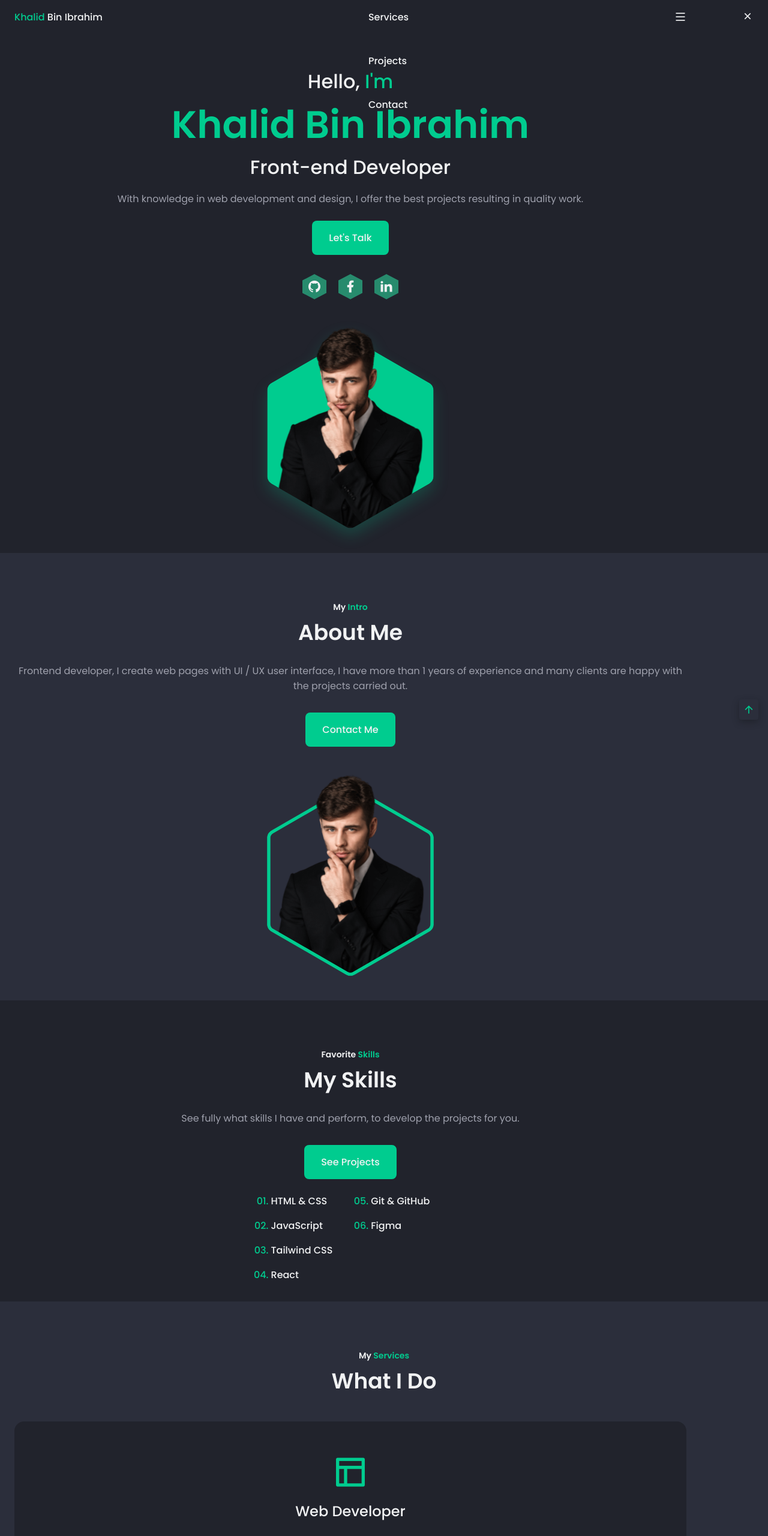
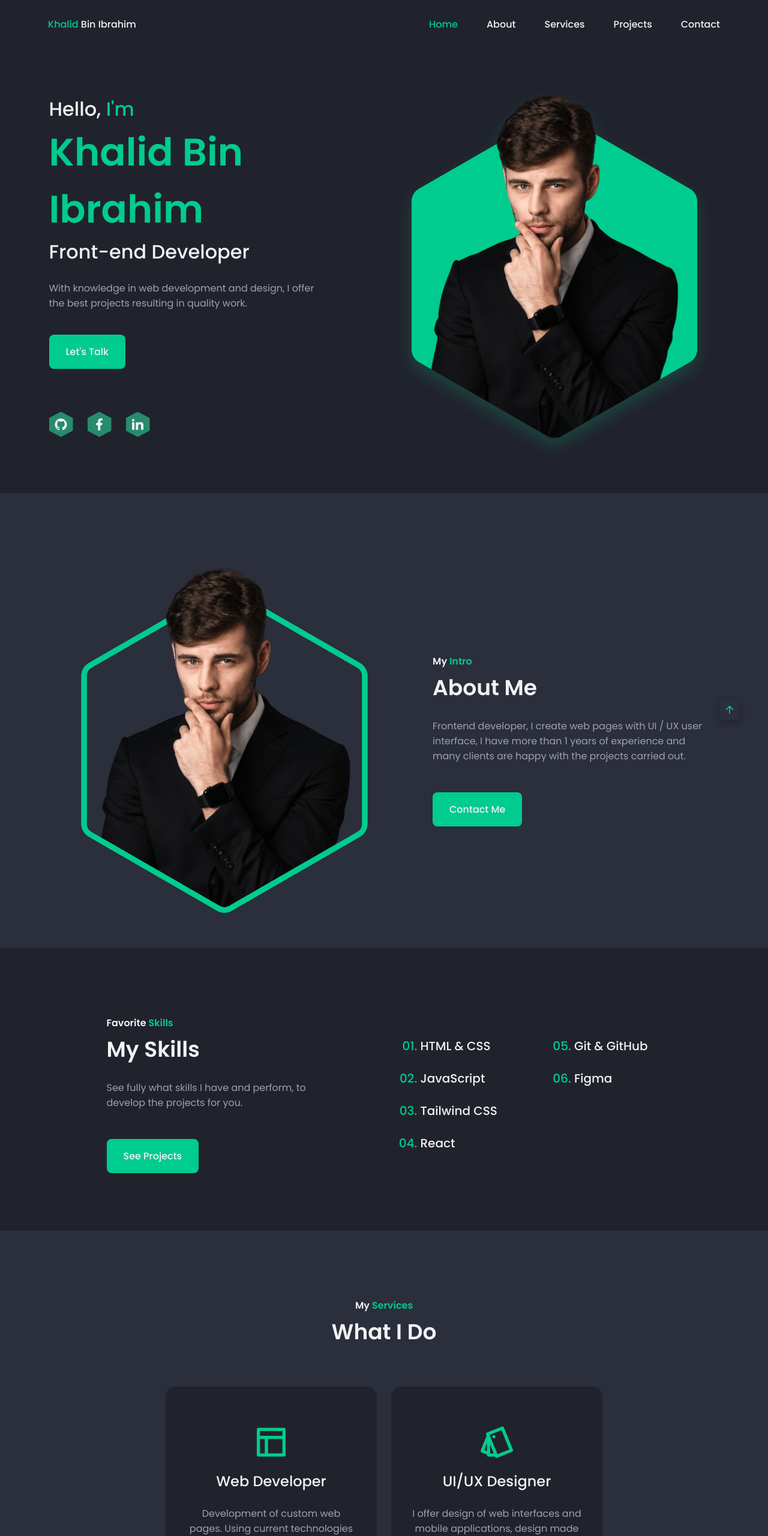
Before and after one commit to khalidbinibrahim/khalid-bin-ibrahim, a plain HTML site: page index.html in a window 1280 px wide. Shown: the top 2561 px of the page at 60% size. Drawn offline with nearby package versions, Linux system fonts and the light colour scheme.

Commit message:
complete responsive for all device

```diff
--- a/assets/css/styles.css
+++ b/assets/css/styles.css
@@ -649,9 +649,235 @@ svg {
 
 /*=============== BREAKPOINTS ===============*/
 /* For small devices */
+@media screen and (max-width: 320px){
+  .container {
+    margin-inline: 1rem;
+  }
 
+  .skills_content {
+    grid-template-columns: max-content;
+    row-gap: 1rem;
+  }
+
+  .services_card {
+    padding-block: 1.5rem;
+  }
+}
 
 /* For medium devices */
+@media screen and (min-width: 576px){
+  .home_container,
+  .about_container,
+  .skills_container,
+  .services_container,
+  .projects_container,
+  .contact_container {
+    grid-template-columns: 360px;
+    justify-content: center;
+  }
+}
 
+@media screen and (min-width: 768px){
+  .nav_menu {
+    width: 55%;
+  }
+
+  .home_container,
+  .about_container,
+  .skills_container {
+    grid-template-columns: repeat(2, 1fr);
+    align-items: center;
+  }
+
+  .home_data,
+  .about_data,
+  .skills_data,
+  :is(.about_data, .skills_data) :is(.section_subtitle, .section_title) {
+    text-align: initial;
+  }
+
+  .home_social {
+    justify-content: initial;
+  }
+
+  .home_blob,
+  .about_blob {
+    width: 400px;
+  }
+
+  .about_data {
+    order: 1;
+  }
+
+  .services_container,
+  .projects_container {
+    grid-template-columns: repeat(2, 352px);
+  }
+}
 
 /* For large devices */
+@media screen and (min-width: 1023px){
+  .section {
+    padding-block: 7rem 2rem;
+  }
+
+  .section_subtitle {
+    font-size: var(--normal-font-size);
+  }
+
+  .nav {
+    height: calc(var(--header-height) + 1.5rem);
+  }
+
+  .nav_close,
+  .nav_toggle {
+    display: none;
+  }
+
+  .nav_list {
+    flex-direction: row;
+    column-gap: 3rem;
+  }
+
+  .nav_menu {
+    width: initial;
+  }
+
+  .blur-header::after {
+    backdrop-filter: blur(25px);
+    -webkit-backdrop-filter: blur(25px); /* For safari */
+  }
+}
+
+@media screen and (min-width: 1152px){
+  .container {
+    margin-inline: auto;
+  }
+
+  .home_container {
+    grid-template-columns: 455px 550px;
+    column-gap: 7rem;
+    padding-block: 2rem 3rem;
+  }
+
+  .home_blob {
+    width: 550px;
+  }
+
+  .home_content {
+    row-gap: 4.5rem;
+  }
+
+  .home_description {
+    margin-block: 1.5rem 2.5rem;
+  }
+
+  .home_social {
+    column-gap: 1.5rem;
+  }
+
+  .about_container {
+    grid-template-columns: 550px 460px;
+    column-gap: 4.5rem;
+    padding-bottom: 1rem;
+  }
+
+  .about_blob {
+    width: 550px;
+  }
+
+  .about_description {
+    margin-bottom: 3rem;
+  }
+
+  .skills_container {
+    grid-template-columns: 340px 425px;
+    column-gap: 10rem;
+    padding-bottom: 4rem;
+  }
+
+  .skills_description {
+    margin-bottom: 3rem;
+  }
+
+  .skills_content {
+    column-gap: 8rem;
+  }
+
+  .skills_group {
+    row-gap: 1.5rem;
+  }
+
+  .skills_item {
+    font-size: var(--h3-font-size);
+  }
+
+  .services_container {
+    /* grid-template-columns: repeat(3, 352px); */
+    grid-template-columns: repeat(2, 352px);
+    padding-block: 2.5rem 4rem;
+  }
+
+  .services_card {
+    padding: 3.5rem 2rem;
+  }
+
+  .projects_container {
+    grid-template-columns: repeat(3, 350px);
+    row-gap: 3rem;
+    padding-block: 2.5rem 4rem;
+  }
+
+  .projects_button {
+    font-size: var(--normal-font-size);
+  }
+
+  .contact_container {
+    grid-template-columns: 680px;
+    padding-block: 2.5rem 2rem;
+  }
+
+  .contact_form {
+    row-gap: 1.5rem;
+  }
+
+  .contact_group {
+    grid-template-columns: repeat(2, 1fr);
+    column-gap: 1.5rem;
+  }
+
+  .contact_input {
+    padding: 1.5rem;
+  }
+
+  .contact_form textarea {
+    height: 20rem;
+  }
+
+  .footer {
+    padding-block: 4.5rem 4rem;
+  }
+
+  .footer_container {
+    grid-template-columns: repeat(3, 1fr);
+    align-items: center;
+    text-align: initial;
+  }
+
+  .footer_title {
+    font-size: var(--bigger-font-size);
+  }
+
+  .footer_social {
+    column-gap: 1.5rem;
+  }
+
+  .footer_copy {
+    margin: 0;
+    justify-self: flex-end;
+  }
+
+  .scrollup {
+    right: 3rem;
+  }
+}
--- a/index.html
+++ b/index.html
@@ -201,7 +201,7 @@
 
       <!--==================== SKILLS ====================-->
       <section class="skills section">
-         <div class="section_container container grid">
+         <div class="skills_container container grid">
             <div class="skills_data">
                <h3 class="section_subtitle">
                   Favorite <span>Skills</span>
```
